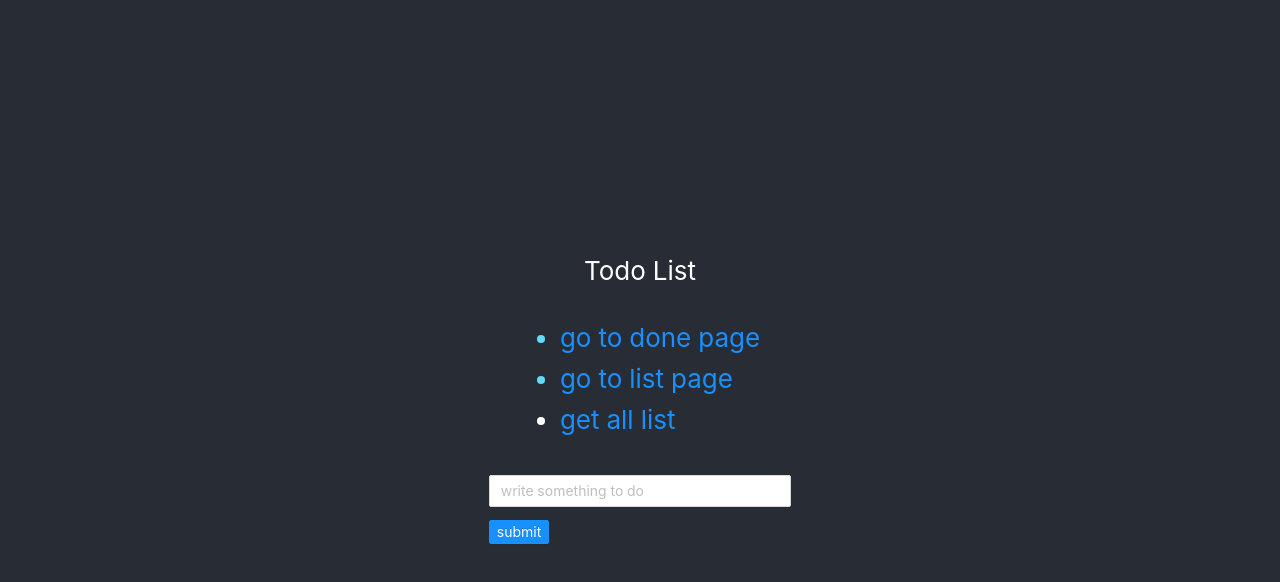
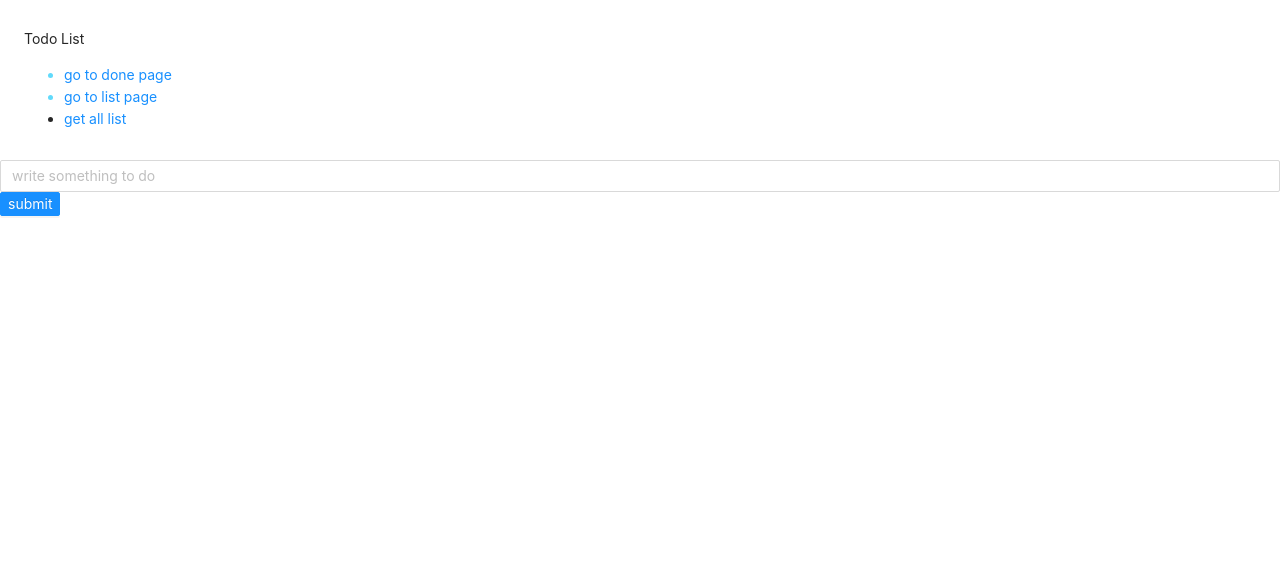
Before and after one commit to theroadof/react-redux-todo-list, a React (Create React App) app: page / in a window 1280 px wide. Shown: the top 582 px of the page. Built offline with nearby package versions, Linux system fonts and the light colour scheme.

Commit message:
[axios][Teddy]refactor:add antd style to header

```diff
--- a/src/App.js
+++ b/src/App.js
@@ -5,7 +5,7 @@ import TodoListContainer from "./containers/TodoListContainer";
 import DoneListContainer from "./containers/DoneListContainer";
 import {HashRouter, Link, Route} from "react-router-dom";
 import AllTodosContainer from "./containers/AllTodosContainer";
-import {Menu} from "antd";
+import {Menu, PageHeader} from "antd";
 import 'antd/dist/antd.css';
 import {
     AppstoreOutlined,
@@ -21,13 +21,14 @@ function App() {
     return (
         <React.Fragment>
             <HashRouter>
-                <header className="App-header">
+                <PageHeader>
                     <p>Todo List</p>
                     <ul>
                         <li className="App-link"><Link to={"/done-list"}>go to done page</Link></li>
                         <li className="App-link"><Link to={"/"}>go to list page</Link></li>
                         <li><Link to={"/all-list"}>get all list</Link></li>
                     </ul>
+                </PageHeader>
                 <Route path={"/done-list"} component={DoneListContainer}/>
                 <Route exact path={"/"} render={() => {
                     return (
@@ -37,14 +38,13 @@ function App() {
                         </div>
                     )
                 }}/>
-                    <Route path={"/all-list"} render={()=>{
+                <Route path={"/all-list"} render={() => {
                     return (
                         <div>
                             <AllTodosContainer/>
                         </div>
                     )
                 }}/>
-                </header>
             </HashRouter>
         </React.Fragment>
     );
```
Lines whose indentation alone changed are shown as unchanged.
